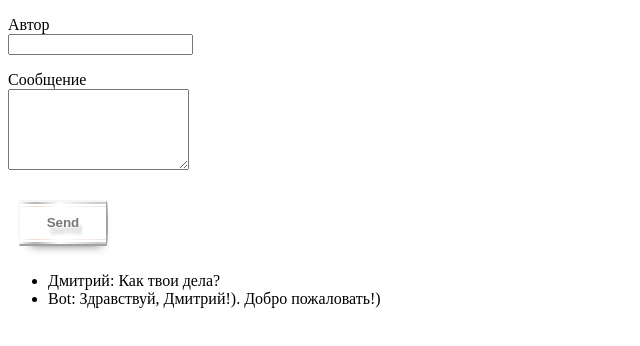
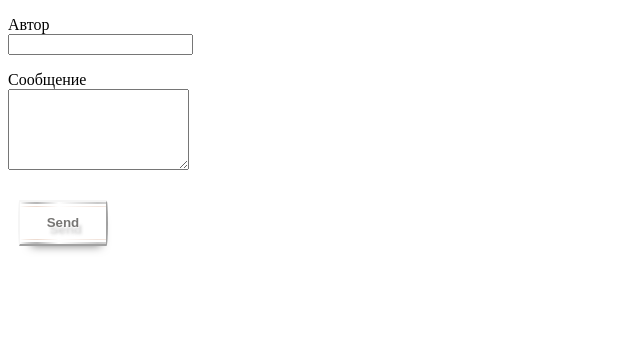
Before and after one commit to SergeyShashin/react151223, a React app: page / in a window 1280 px wide. Shown: the top 346 px of the page, without its empty margins (0-640 px from the left). Built offline with nearby package versions, Linux system fonts and the light colour scheme.

Commit message:
React 151223 lesson2 updated Messenger.

```diff
--- a/src/components/Messenger.jsx
+++ b/src/components/Messenger.jsx
@@ -2,12 +2,12 @@ import React, { Component } from 'react';
 import { MessageForm } from 'components/MessageForm';
 import { MessageList } from 'components/MessageList';
 
-const messages = [
-  { text: 'Привет, друг!', author: 'Дмитрий' },
-  { text: 'Как твои дела?', author: 'Дмитрий' },
-  { text: 'Как настроение?', author: 'Дмитрий' },
-  { text: 'Как погода?', author: 'Дмитрий' },
-];
+// const messages = [
+//   { text: 'Привет, друг!', author: 'Дмитрий' },
+//   { text: 'Как твои дела?', author: 'Дмитрий' },
+//   { text: 'Как настроение?', author: 'Дмитрий' },
+//   { text: 'Как погода?', author: 'Дмитрий' },
+// ];
 
 export class Messenger extends Component {
   constructor(props) {
@@ -17,15 +17,15 @@ export class Messenger extends Component {
       messages: []
     }
 
-    this.interval = null;
+    // this.interval = null;
   }
 
-  componentDidMount() {
-    this.interval = setInterval(() => {
-      let randIdx = Math.floor(Math.random() * messages.length);
-      this.setState({ messages: this.state.messages.concat([{ text: messages[randIdx].text, author: messages[randIdx].author }]) });
-    }, 3000);
-  }
+  // componentDidMount() {
+  //   this.interval = setInterval(() => {
+  //     let randIdx = Math.floor(Math.random() * messages.length);
+  //     this.setState({ messages: this.state.messages.concat([{ text: messages[randIdx].text, author: messages[randIdx].author }]) });
+  //   }, 3000);
+  // }
 
   componentDidUpdate() {
     let { messages } = this.state;
@@ -38,12 +38,13 @@ export class Messenger extends Component {
     }
   }
 
-  componentWillUnmount() {
-    clearInterval(this.interval);
-  }
+  // componentWillUnmount() {
+  //   clearInterval(this.interval);
+  // }
 
   handleMessageSend = (message) => {
-    this.setState({ messages: this.state.messages.concat([{ text: message.text, author: message.author }]) });
+    // this.setState({ messages: this.state.messages.concat([{ text: message.text, author: message.author }]) });
+    this.setState(({ messages }) => ({ messages: messages.concat([message]) }));
   }
 
   render() {
```
